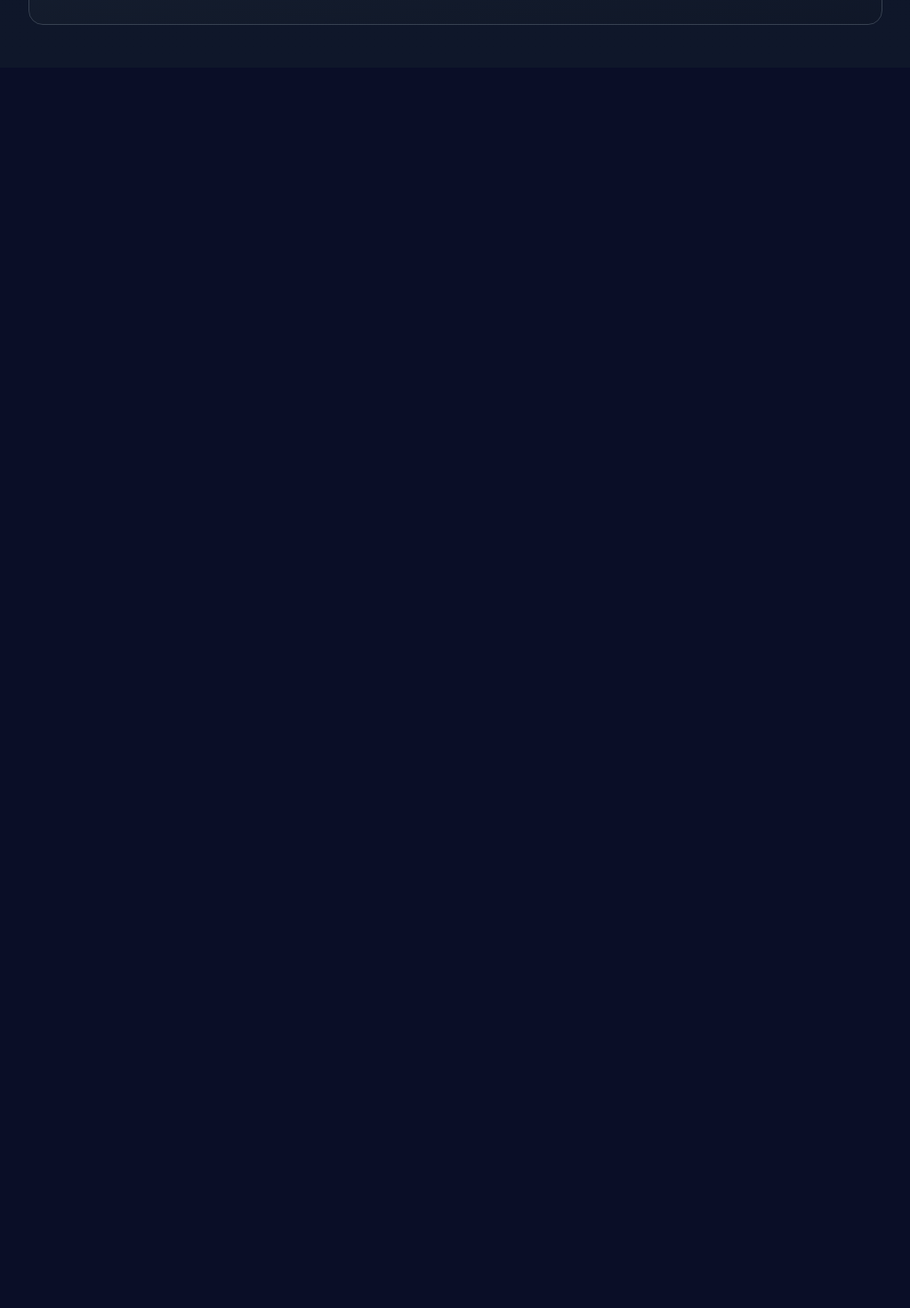
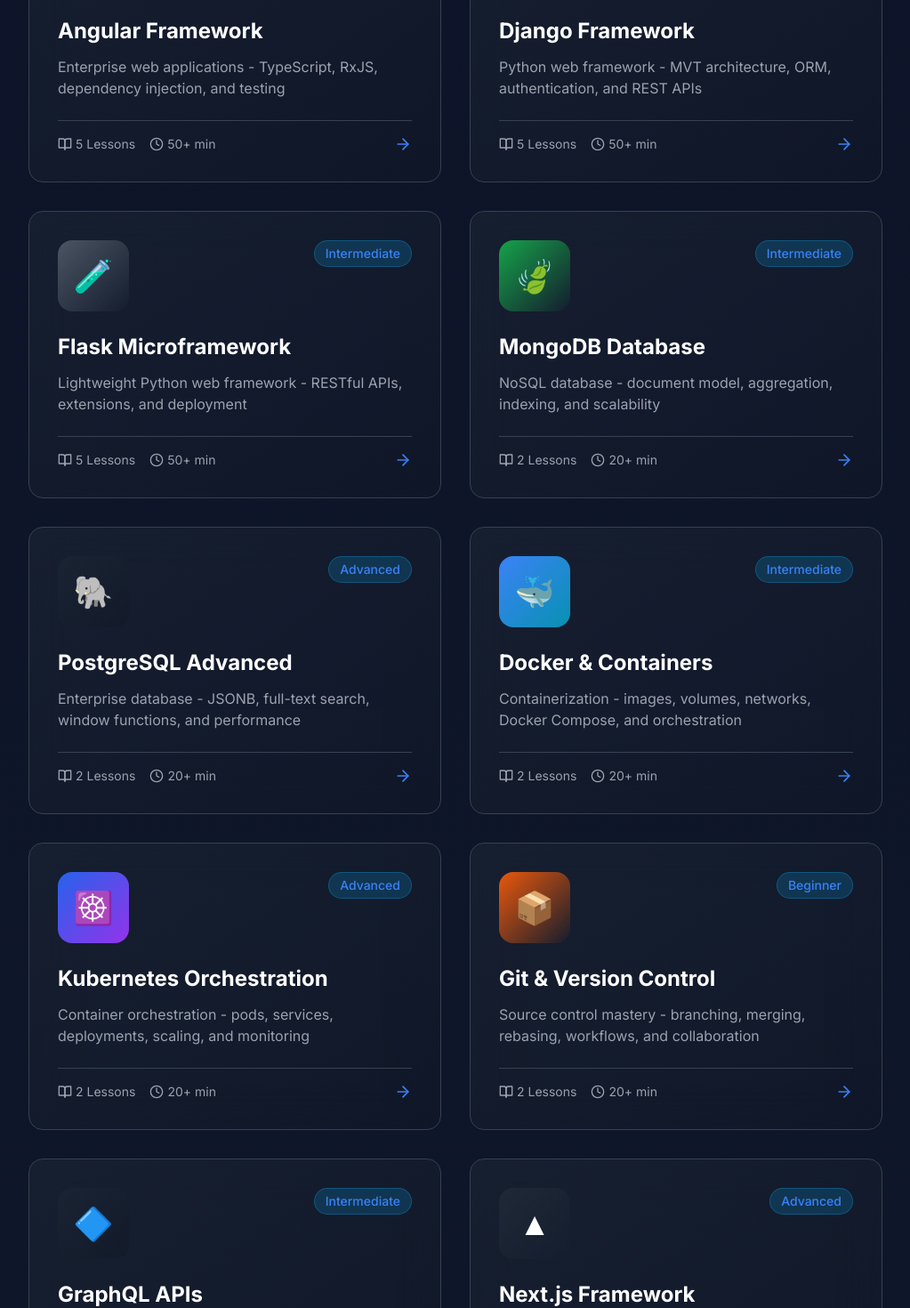
Before and after one commit to karthikeyan006867/FLAVER-TOWN-PROJECT, a Next.js app: page /courses in a window 1280 px wide. Shown: the part 6760-8230 px from the top of the page at 89% size, without its empty margins (256-1279 px from the left). Before the commit the page ends 6836 px from the top, so only its background shows below. Built offline with nearby package versions, Linux system fonts and the light colour scheme; no server answers.

Commit message:
Expand course catalog to 50+ courses with popular frameworks and technologies

```diff
--- a/data/courses.ts
+++ b/data/courses.ts
@@ -418,5 +418,155 @@
     difficulty: 'Intermediate',
     duration: '7 weeks',
     lessons: crystalLessons
+  },
+  {
+    id: 'vue',
+    title: 'Vue.js Framework',
+    description: 'Progressive JavaScript framework - components, Vuex, Vue Router, and Composition API',
+    icon: '🟢',
+    color: 'from-green-500 to-teal-500',
+    difficulty: 'Intermediate',
+    duration: '7 weeks',
+    lessons: htmlLessons.slice(0, 5)
+  },
+  {
+    id: 'angular',
+    title: 'Angular Framework',
+    description: 'Enterprise web applications - TypeScript, RxJS, dependency injection, and testing',
+    icon: '🅰️',
+    color: 'from-red-600 to-pink-600',
+    difficulty: 'Advanced',
+    duration: '10 weeks',
+    lessons: typescriptLessons.slice(0, 5)
+  },
+  {
+    id: 'django',
+    title: 'Django Framework',
+    description: 'Python web framework - MVT architecture, ORM, authentication, and REST APIs',
+    icon: '🎸',
+    color: 'from-green-700 to-emerald-700',
+    difficulty: 'Intermediate',
+    duration: '9 weeks',
+    lessons: pythonLessons.slice(0, 5)
+  },
+  {
+    id: 'flask',
+    title: 'Flask Microframework',
+    description: 'Lightweight Python web framework - RESTful APIs, extensions, and deployment',
+    icon: '🧪',
+    color: 'from-gray-600 to-slate-600',
+    difficulty: 'Intermediate',
+    duration: '6 weeks',
+    lessons: pythonLessons.slice(0, 5)
+  },
+  {
+    id: 'mongodb',
+    title: 'MongoDB Database',
+    description: 'NoSQL database - document model, aggregation, indexing, and scalability',
+    icon: '🍃',
+    color: 'from-green-600 to-lime-600',
+    difficulty: 'Intermediate',
+    duration: '6 weeks',
+    lessons: sqlLessons.slice(0, 5)
+  },
+  {
+    id: 'postgresql',
+    title: 'PostgreSQL Advanced',
+    description: 'Enterprise database - JSONB, full-text search, window functions, and performance',
+    icon: '🐘',
+    color: 'from-blue-700 to-indigo-700',
+    difficulty: 'Advanced',
+    duration: '8 weeks',
+    lessons: sqlLessons.slice(0, 5)
+  },
+  {
+    id: 'docker',
+    title: 'Docker & Containers',
+    description: 'Containerization - images, volumes, networks, Docker Compose, and orchestration',
+    icon: '🐳',
+    color: 'from-blue-500 to-cyan-600',
+    difficulty: 'Intermediate',
+    duration: '6 weeks',
+    lessons: bashLessons.slice(0, 5)
+  },
+  {
+    id: 'kubernetes',
+    title: 'Kubernetes Orchestration',
+    description: 'Container orchestration - pods, services, deployments, scaling, and monitoring',
+    icon: '☸️',
+    color: 'from-blue-600 to-purple-600',
+    difficulty: 'Advanced',
+    duration: '10 weeks',
+    lessons: bashLessons.slice(0, 5)
+  },
+  {
+    id: 'git',
+    title: 'Git & Version Control',
+    description: 'Source control mastery - branching, merging, rebasing, workflows, and collaboration',
+    icon: '📦',
+    color: 'from-orange-600 to-red-600',
+    difficulty: 'Beginner',
+    duration: '4 weeks',
+    lessons: bashLessons.slice(0, 5)
+  },
+  {
+    id: 'graphql',
+    title: 'GraphQL APIs',
+    description: 'Modern API development - schemas, resolvers, mutations, subscriptions, and Apollo',
+    icon: '🔷',
+    color: 'from-pink-600 to-purple-600',
+    difficulty: 'Intermediate',
+    duration: '6 weeks',
+    lessons: jsLessons.slice(0, 5)
+  },
+  {
+    id: 'nextjs',
+    title: 'Next.js Framework',
+    description: 'React meta-framework - SSR, SSG, API routes, middleware, and full-stack apps',
+    icon: '▲',
+    color: 'from-gray-800 to-black',
+    difficulty: 'Advanced',
+    duration: '8 weeks',
+    lessons: reactLessons.slice(0, 5)
+  },
+  {
+    id: 'tailwind',
+    title: 'Tailwind CSS',
+    description: 'Utility-first CSS - responsive design, custom themes, plugins, and optimization',
+    icon: '🎨',
+    color: 'from-cyan-500 to-blue-500',
+    difficulty: 'Beginner',
+    duration: '3 weeks',
+    lessons: cssLessons.slice(0, 5)
+  },
+  {
+    id: 'aws',
+    title: 'Amazon Web Services',
+    description: 'Cloud computing - EC2, S3, Lambda, RDS, API Gateway, and serverless architecture',
+    icon: '☁️',
+    color: 'from-orange-500 to-yellow-500',
+    difficulty: 'Advanced',
+    duration: '12 weeks',
+    lessons: nodejsLessons.slice(0, 5)
+  },
+  {
+    id: 'machine-learning',
+    title: 'Machine Learning',
+    description: 'AI fundamentals - supervised learning, neural networks, TensorFlow, and deployment',
+    icon: '🤖',
+    color: 'from-purple-600 to-pink-600',
+    difficulty: 'Advanced',
+    duration: '14 weeks',
+    lessons: pythonLessons.slice(0, 5)
+  },
+  {
+    id: 'cybersecurity',
+    title: 'Cybersecurity Basics',
+    description: 'Security fundamentals - encryption, authentication, OWASP, penetration testing',
+    icon: '🔒',
+    color: 'from-red-700 to-orange-700',
+    difficulty: 'Intermediate',
+    duration: '8 weeks',
+    lessons: pythonLessons.slice(0, 5)
   }
 ]
```
